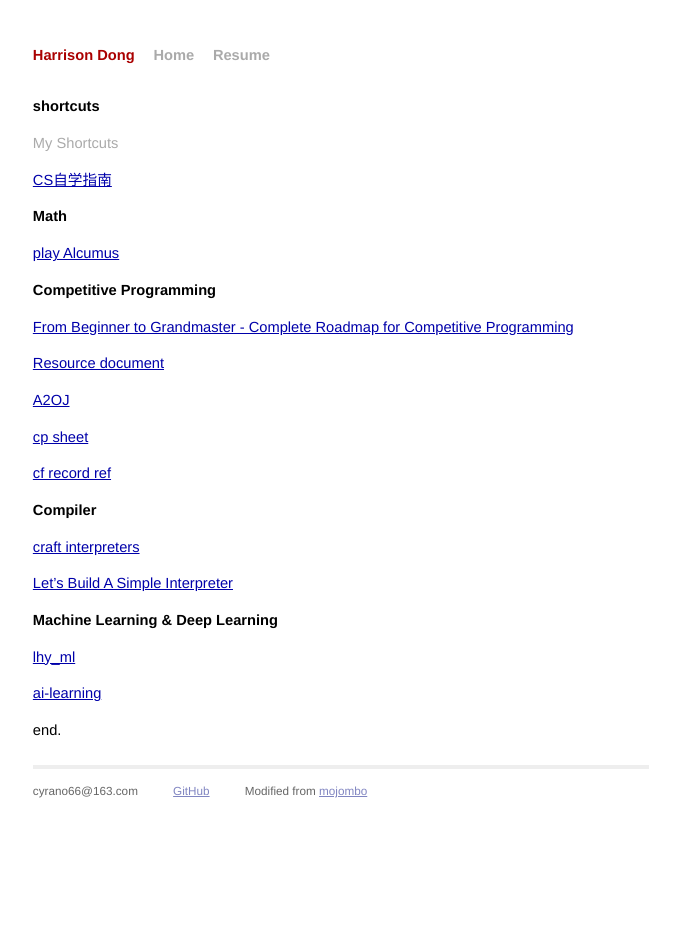
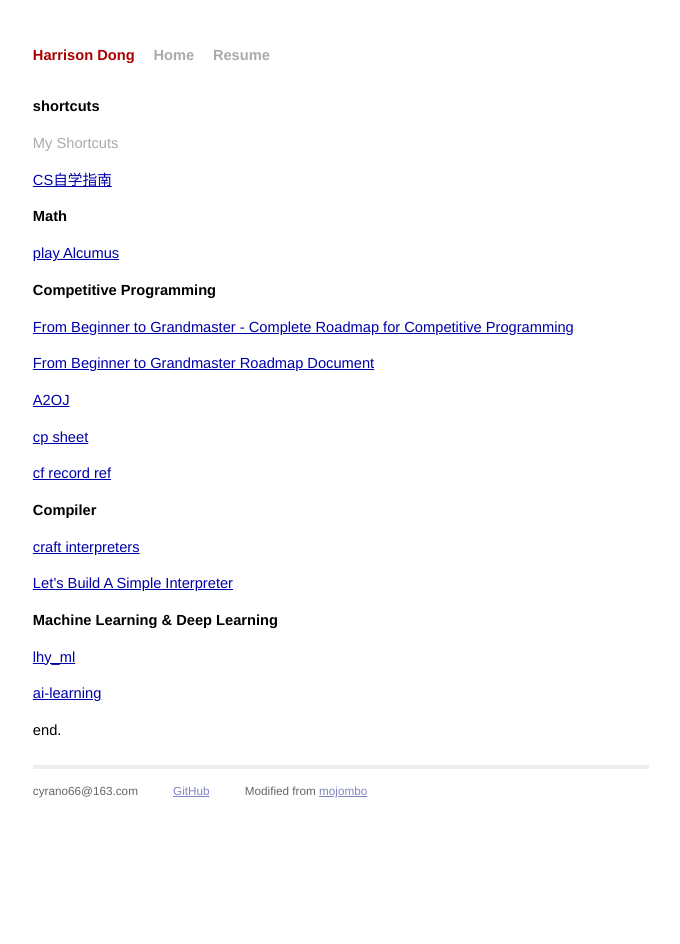
Before and after one commit to haishand/haishand.github.io, a Jekyll site: the page built from _posts/2016-04-16-my-shortcuts.md, in a window 1280 px wide. Shown: the whole page, without its empty margins (299-979 px from the left). Built offline with Jekyll 4.4.1, drawn with Linux system fonts in a browser that asks for light colours; Markdown is read by kramdown in place of the engine named in the settings.

Commit message:
Update 2016-04-16-my-shortcuts.md

```diff
--- a/_posts/2016-04-16-my-shortcuts.md
+++ b/_posts/2016-04-16-my-shortcuts.md
@@ -15,7 +15,7 @@ title: shortcuts
 
 <p><h1>Competitive Programming</h1></p>
 <p><a href="https://www.youtube.com/watch?v=bSdp2WeyuJY&ab_channel=ColinGalen">From Beginner to Grandmaster - Complete Roadmap for Competitive Programming</a></p>
-<p><a href="https://docs.google.com/document/d/1-7Co93b504uyXyMjjE8bnLJP3d3QXvp_m1UjvbvdR2Y/edit?tab=t.0">Resource document</a></p>
+<p><a href="https://docs.google.com/document/d/1-7Co93b504uyXyMjjE8bnLJP3d3QXvp_m1UjvbvdR2Y/edit?tab=t.0">From Beginner to Grandmaster Roadmap Document</a></p>
 <p><a href="https://a2oj.netlify.app/ladders">A2OJ</a></p>
 <p><a href="https://docs.google.com/spreadsheets/d/1xzH-Bj66q4OfnQxI1h1miywM1Y1Z92RkMoX5jYsqzEk/edit?gid=0#gid=0">cp sheet</a></p>
 <p><a href="https://codeforces.com/contests/with/hhhyh">cf record ref</a></p>
```
